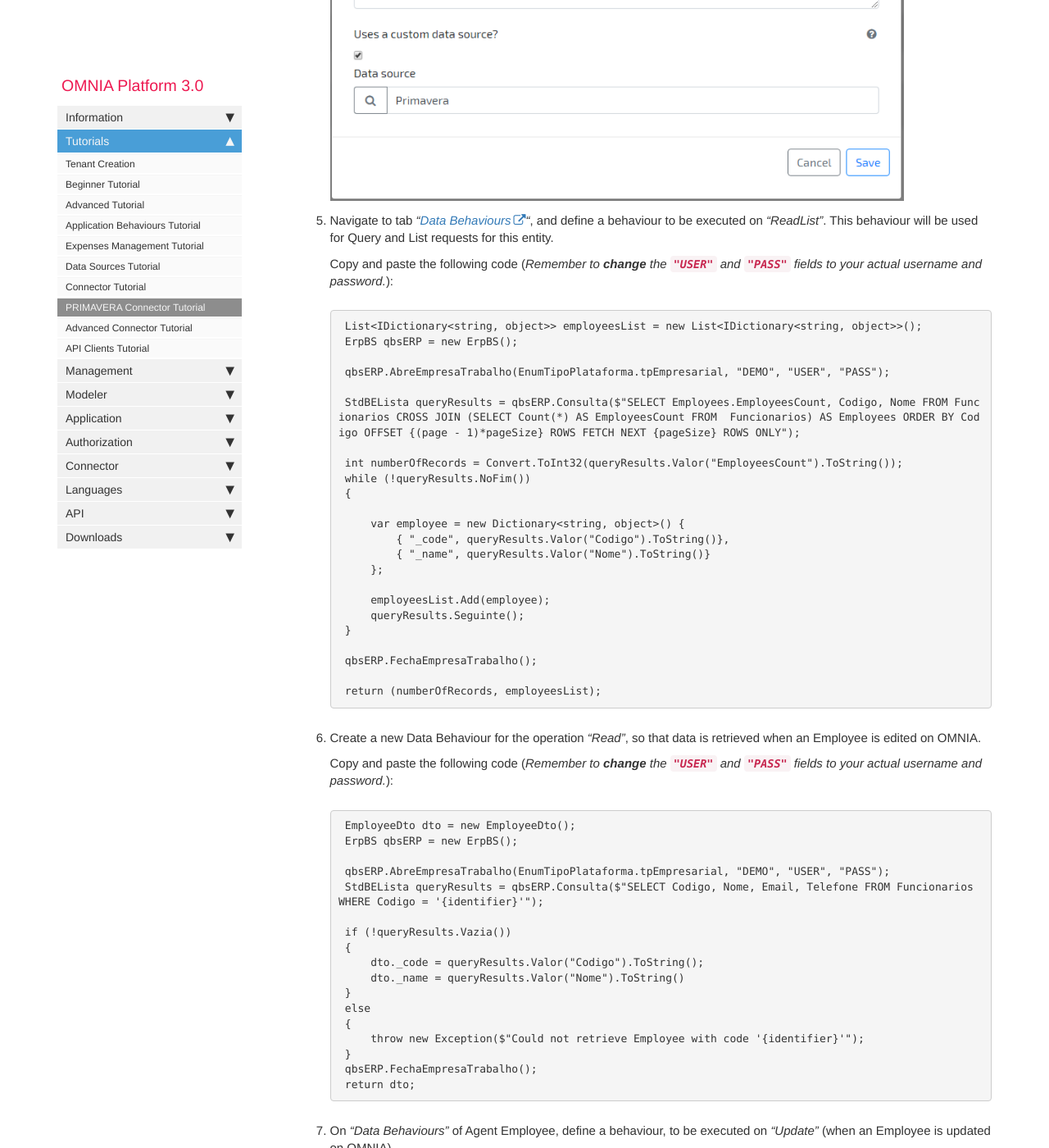
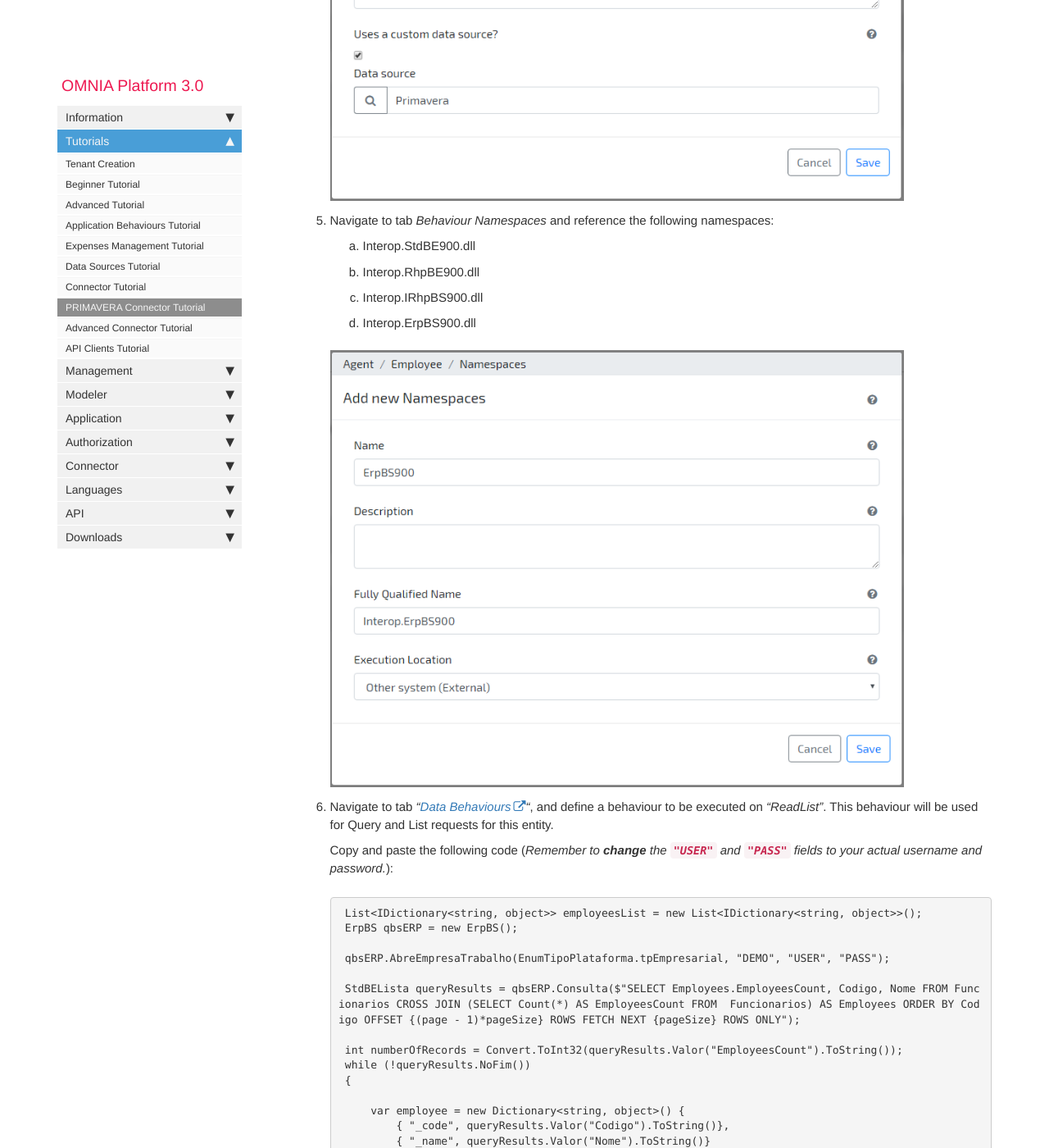
Before and after one commit to daniel8lopes/omnia3, a Jekyll site: the page built from docs/pages/omnia3/Tutorials/omnia3_primaveraconnectortutorial.md, in a window 1280 px wide and 1400 px high, scrolled down 2940 px. Shown: the whole window at 82% size. Built offline with Jekyll 4.4.1, drawn with Linux system fonts in a browser that asks for light colours; nearby versions of some CDN libraries; comment, search, counter and statistics services are not loaded; part of the change alters nothing that is shown.

Commit message:
Update omnia3_primaveraconnectortutorial.md

````diff
--- a/docs/pages/omnia3/Tutorials/omnia3_primaveraconnectortutorial.md
+++ b/docs/pages/omnia3/Tutorials/omnia3_primaveraconnectortutorial.md
@@ -60,7 +60,16 @@ This tutorial also requires an access to [Primavera ERP](https://pt.primaverabss
 
     ![Modeler create Agent](/images/tutorials/primaveraconnector/Modeler-Create-Agent.PNG)
 
-5. Navigate to tab *"[Data Behaviours](https://docs.numbersbelieve.com/omnia3_modeler_datasources.html)"*, and define a behaviour to be executed on *"ReadList"*. This behaviour will be used for Query and List requests for this entity.
+5. Navigate to tab *Behaviour Namespaces* and reference the following namespaces:
+
+    1. Interop.StdBE900.dll
+    2. Interop.RhpBE900.dll
+    3. Interop.IRhpBS900.dll
+    4. Interop.ErpBS900.dll
+
+    ![Modeler Add Namespace](/images/tutorials/primaveraconnector/Modeler-Employee-Add-ERP-Namespace.PNG)
+
+6. Navigate to tab *"[Data Behaviours](https://docs.numbersbelieve.com/omnia3_modeler_datasources.html)"*, and define a behaviour to be executed on *"ReadList"*. This behaviour will be used for Query and List requests for this entity.
 
     Copy and paste the following code (*Remember to **change** the **```"USER"```** and **```"PASS"```** fields to your actual username and password.*):
 
@@ -90,7 +99,7 @@ This tutorial also requires an access to [Primavera ERP](https://pt.primaverabss
     return (numberOfRecords, employeesList);
     ```
 
-6. Create a new Data Behaviour for the operation *"Read"*, so that data is retrieved when an Employee is edited on OMNIA.
+7. Create a new Data Behaviour for the operation *"Read"*, so that data is retrieved when an Employee is edited on OMNIA.
 
     Copy and paste the following code (*Remember to **change** the **```"USER"```** and **```"PASS"```** fields to your actual username and password.*):
 
@@ -114,7 +123,7 @@ This tutorial also requires an access to [Primavera ERP](https://pt.primaverabss
     return dto;
     ```
 
-7. On *"Data Behaviours"* of Agent Employee, define a behaviour, to be executed on *"Update"* (when an Employee is updated on OMNIA).
+8. On *"Data Behaviours"* of Agent Employee, define a behaviour, to be executed on *"Update"* (when an Employee is updated on OMNIA).
 
     Copy and paste the following code (*Remember to **change** the **```"USER"```** and **```"PASS"```** fields to your actual username and password.*):
 
@@ -133,12 +142,12 @@ This tutorial also requires an access to [Primavera ERP](https://pt.primaverabss
     return dto;
     ```
 
-8. Perform a new Build (by accessing the option ***Versioning / Builds / Create new***).
+9. Perform a new Build (by accessing the option ***Versioning / Builds / Create new***).
 
-9. Go to the Application area.
+10. Go to the Application area.
 
-10. Create a new instance of the Primavera data source, with code *"DEMO"* and with the Code of the Connector that you have created.
+11. Create a new instance of the Primavera data source, with code *"DEMO"* and with the Code of the Connector that you have created.
 
-11. On left side menu, navigate to *Configurations / Employee*, identify the Primavera data source instance (DEMO) and check that the list is filled with data retrieved from Primavera.
+12. On left side menu, navigate to *Configurations / Employee*, identify the Primavera data source instance (DEMO) and check that the list is filled with data retrieved from Primavera.
 
-12. Now you can List and Update Employees directly on your on-premise system, providing your connector is correctly configured and running.
+13. Now you can List and Update Employees directly on your on-premise system, providing your connector is correctly configured and running.
````
